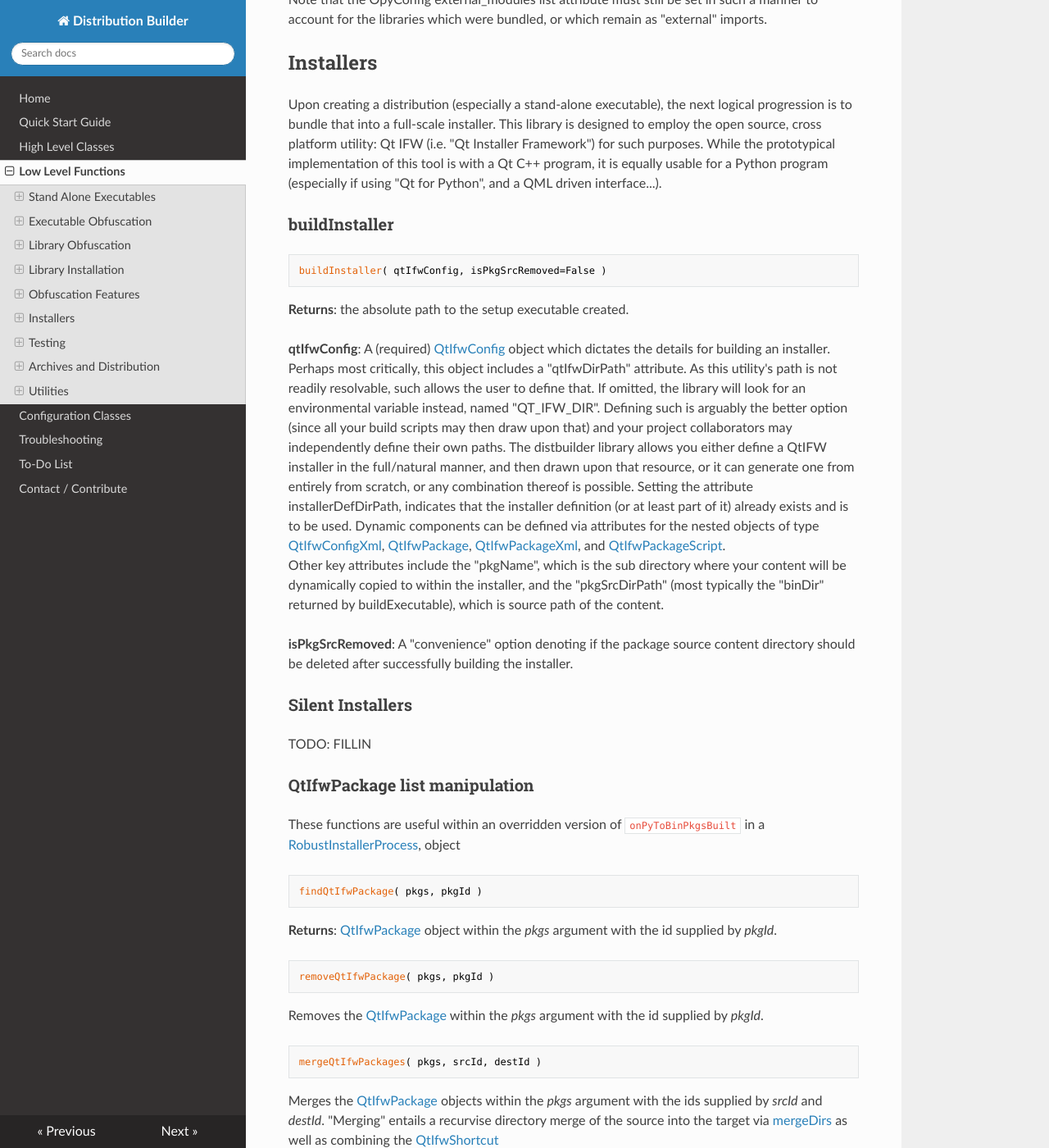
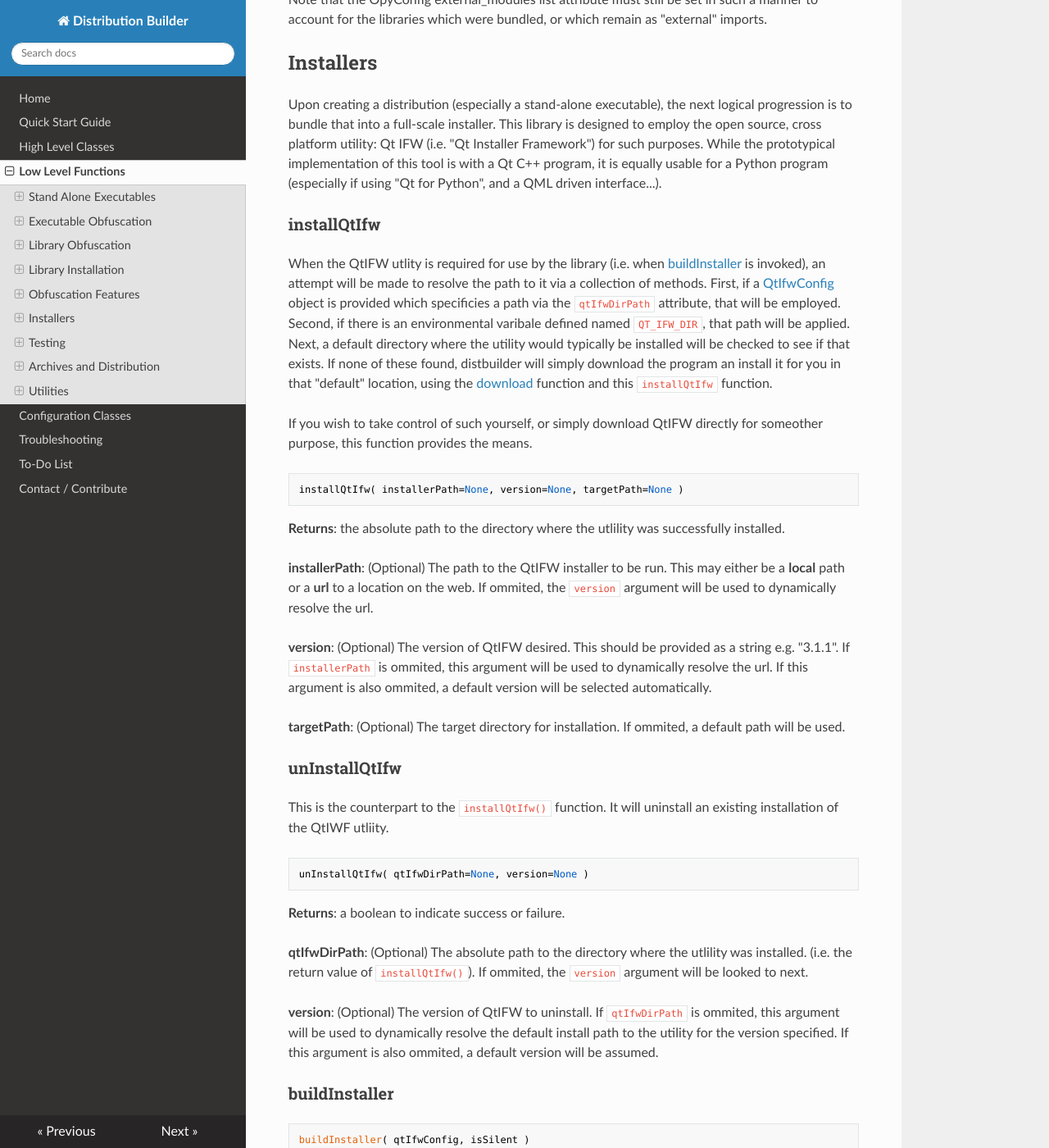
Before and after one commit to BuvinJT/distbuilder, an MkDocs documentation site: the page built from docs/LowLevel.md, in a window 1280 px wide and 1400 px high, scrolled down 6782 px. Shown: the whole window at 82% size. Built offline with MkDocs 1.6.1, drawn with Linux system fonts in a browser that asks for light colours; nearby versions of some CDN libraries; old or Windows-style settings are respelled for this version of MkDocs; some of the changed text lies outside the part shown.

Commit message:
Still more doc additions...

```diff
--- a/docs/LowLevel.md
+++ b/docs/LowLevel.md
@@ -359,45 +359,88 @@ tool is with a Qt C++ program, it is equally usable for a Python
 program (especially if using "Qt for Python", and a QML driven
 interface...).
 
+### installQtIfw
+
+When the QtIFW utlity is required for use by the library
+(i.e. when [buildInstaller](#buildInstaller) is invoked),
+an attempt will be made to resolve the path to it via a collection
+of methods.  First, if a [QtIfwConfig](#qtifwconfig) object is provided
+which specificies a path via the `qtIfwDirPath` attribute, that will be
+employed.  Second, if there is an environmental varibale defined named
+`QT_IFW_DIR`, that path will be applied.  Next, a default directory
+where the utility would typically be installed will be checked to see if
+that exists.  If none of these found, distbuilder will simply download
+the program an install it for you in that "default" location,
+using the [download](#download) function and this `installQtIfw` function.
+
+If you wish to take control of such yourself, or simply download QtIFW
+directly for someother purpose, this function provides the means.
+
+    installQtIfw( installerPath=None, version=None, targetPath=None )
+
+**Returns**: the absolute path to the directory where the utlility was
+successfully installed.
+
+**installerPath**: (Optional) The path to the QtIFW installer to be run.
+This may either be a **local** path or a **url** to a location on the web.
+If ommited, the `version` argument will be used to dynamically resolve
+the url.
+
+**version**: (Optional) The version of QtIFW desired.  This should be provided
+as a string e.g. "3.1.1".  If `installerPath` is ommited, this argument
+will be used to dynamically resolve the url.  If this argument is also ommited,
+a default version will be selected automatically.
+
+**targetPath**: (Optional) The target directory for installation.  If ommited,
+a default path will be used.
+
+### unInstallQtIfw
+
+This is the counterpart to the `installQtIfw()` function.  It will uninstall
+an existing installation of the QtIWF utliity.
+
+	unInstallQtIfw( qtIfwDirPath=None, version=None )
+
+**Returns**: a boolean to indicate success or failure.
+
+**qtIfwDirPath**: (Optional) The absolute path to the directory where the
+utlility was installed. (i.e. the return value of `installQtIfw()`).  If ommited,
+the `version` argument will be looked to next.
+
+**version**:  (Optional) The version of QtIFW to uninstall. If `qtIfwDirPath` is
+ommited, this argument will be used to dynamically resolve the default install path
+to the utility for the version specified.  If this argument is also ommited,
+a default version will be assumed.
+
 ### buildInstaller
 
-    buildInstaller( qtIfwConfig, isPkgSrcRemoved=False )
+	buildInstaller( qtIfwConfig, isSilent )
 
 **Returns**: the absolute path to the setup executable created.
 
 **qtIfwConfig**: A (required) [QtIfwConfig](#qtifwconfig) object which dictates
      the details for building an installer.
-     Perhaps most critically, this object includes a "qtIfwDirPath"
-     attribute. As this utility's path is not readily
-     resolvable, such allows the user to define that.
-     If omitted, the library will look for an
-     environmental variable instead, named "QT_IFW_DIR".
-     Defining such is arguably the better option (since
-     all your build scripts may then draw upon that)
-     and your project collaborators may independently
-     define their own paths.
      The distbuilder library allows you either define a
      QtIFW installer in the full/natural manner, and then
      drawn upon that resource, or it can generate one from
      entirely from scratch, or any combination thereof is
-     possible. Setting the attribute installerDefDirPath,
+     possible. Setting the attribute `installerDefDirPath`,
      indicates that the installer definition (or at least part
      of it) already exists and is to be used.  Dynamic components
      can be defined via attributes for the nested objects of type
      [QtIfwConfigXml](ConfigClasses.md#qtifwconfigxml),
+     [QtIfwControlScript](ConfigClasses.md#qtifwcontrolscript),
      [QtIfwPackage](ConfigClasses.md#qtifwpackage),
      [QtIfwPackageXml](ConfigClasses.md#qtifwpackagexml),
      and [QtIfwPackageScript](ConfigClasses.md#qtifwpackagescript).
-     Other key attributes include the "pkgName", which is
+     Other key attributes include the `pkgName`, which is
      the sub directory where your content will be
      dynamically copied to within the installer, and the
-     "pkgSrcDirPath" (most typically the "binDir" returned
-     by buildExecutable), which is source path of the
+     `pkgSrcDirPath` (most typically the `binDir` returned
+     by [buildExecutable](#buildExecutable)), which is source path of the
      content.
 
-**isPkgSrcRemoved**: A "convenience" option denoting if the
-    package source content directory should be deleted
-    after successfully building the installer.
+**isSilent**: TODO: FILLIN
 
 ### Silent Installers
 
@@ -708,6 +751,24 @@ prints a stack trace as well when isDetailed=True.
 Note: use printErr( e ) to print just an exception
 "message".
 
+### download
+
+	download( url, saveToPath=None, preserveName=True )
+
+**Returns**: the local path to the completed download.
+
+**url**: The url to the file that is to be downloaded.
+
+**saveToPath**: (Optional) The full local path where the file should be downloaded to.
+If ommitted (or set to `None`), this path will be automatically assigned to one
+within a temp directory.
+
+**preserveName**: (Optional) If `saveToPath` is `None`, this boolean dictates
+whether the original name of the file should be used when saving the file locally.
+If set to `False`, the name will be auto assigned to one which does not conflict
+with any that already exist. If set to `True`, and the path already exists, the
+new download will overwrite the prior file.
+
 ### Aliased standard python functions
 
         exists                 os.path.exists
@@ -725,3 +786,11 @@ Note: use printErr( e ) to print just an exception
         joinPath               os.path.join
         splitPath              os.path.split
         splitExt               os.path.splitext
+
+### Constants
+
+	IS_WINDOWS
+    IS_LINUX
+    IS_MACOS
+
+    THIS_DIR
```
Also changed, not shown: docs/ConfigClasses.md (+55 -25 lines).
